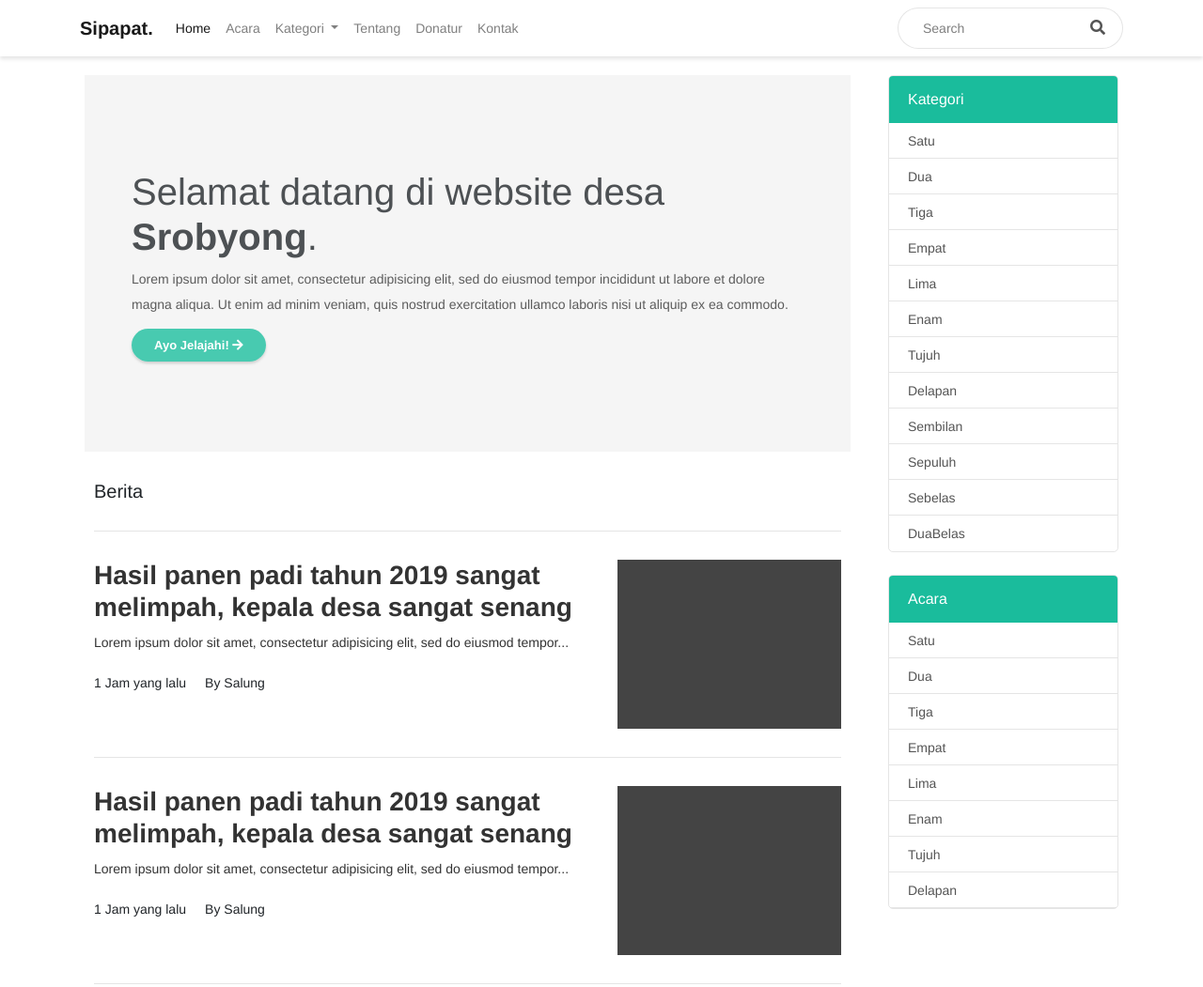
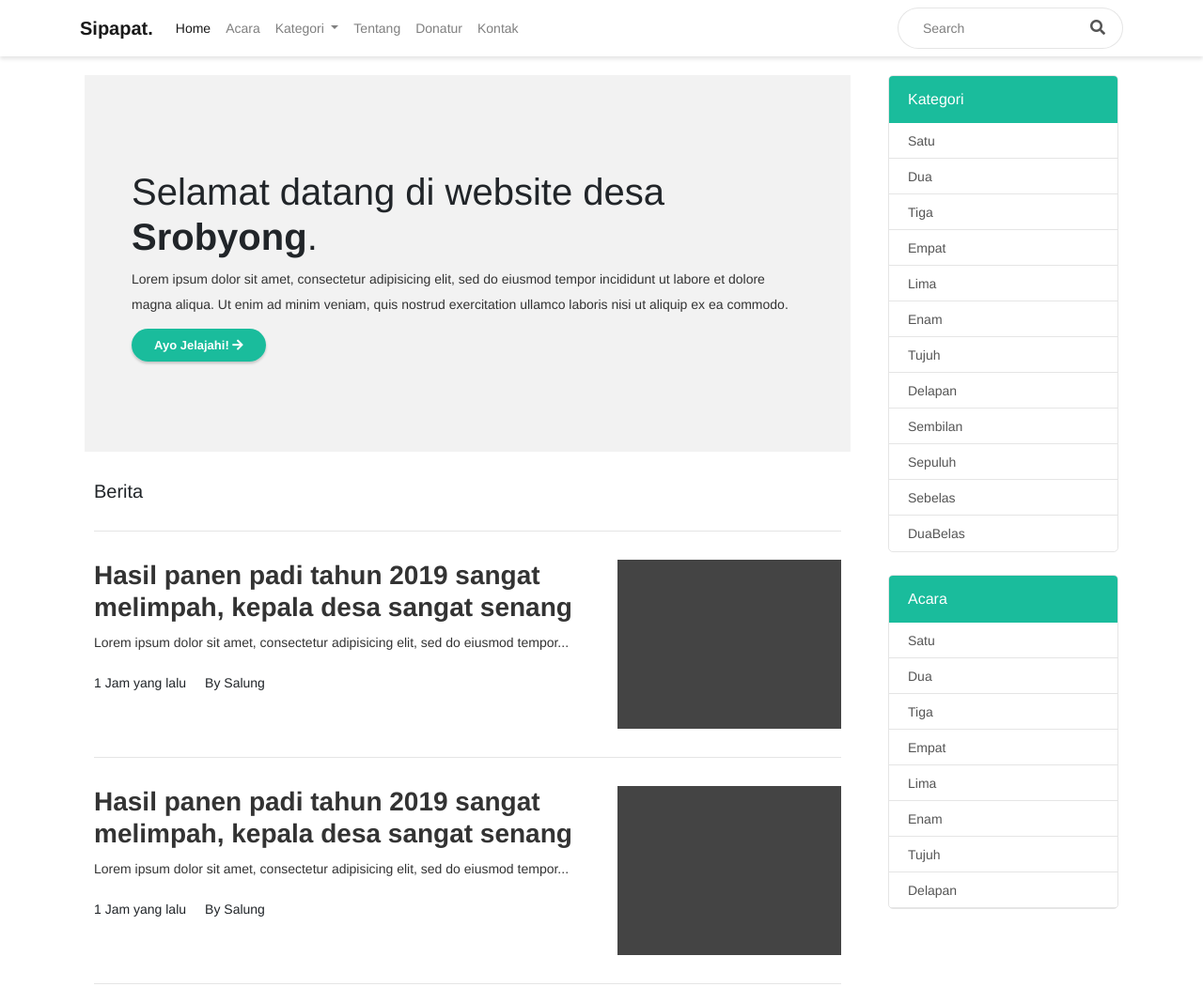
Before and after one commit to salungp/sipapat-template, a plain HTML site: page index.html in a window 1280 px wide. Shown: the top 1051 px of the page at 94% size. Drawn offline with Linux system fonts and the light colour scheme.

Commit message:
some changes

```diff
--- a/css/style.css
+++ b/css/style.css
@@ -40,16 +40,6 @@ a:hover {
 .btn-custom:hover {
 	background: #16a085;
 	color: #fff;
-}
-
-.banner .container .col-md-9 .content-wrapper:before {
-	content: '';
-	position: absolute;
-	width: 100%;
-	height: 100%;
-	display: block;
-	background: rgba(255,255,255,.2);
-	padding: 60px 0;
 }
 
 .sidebar {
```
